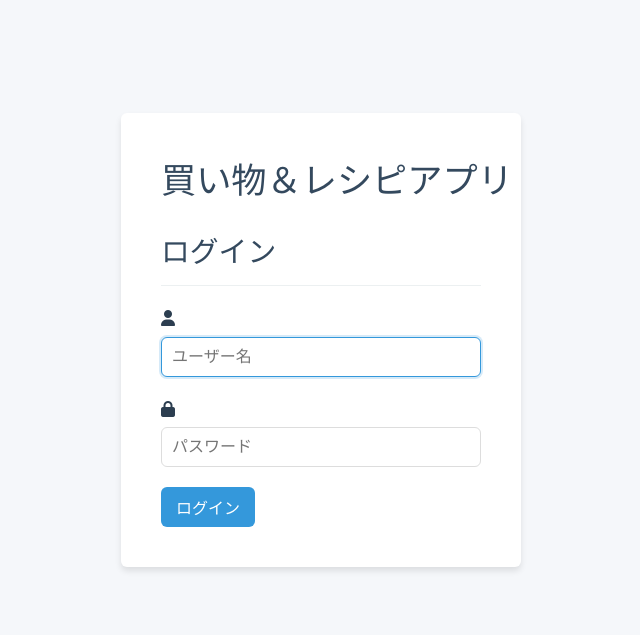
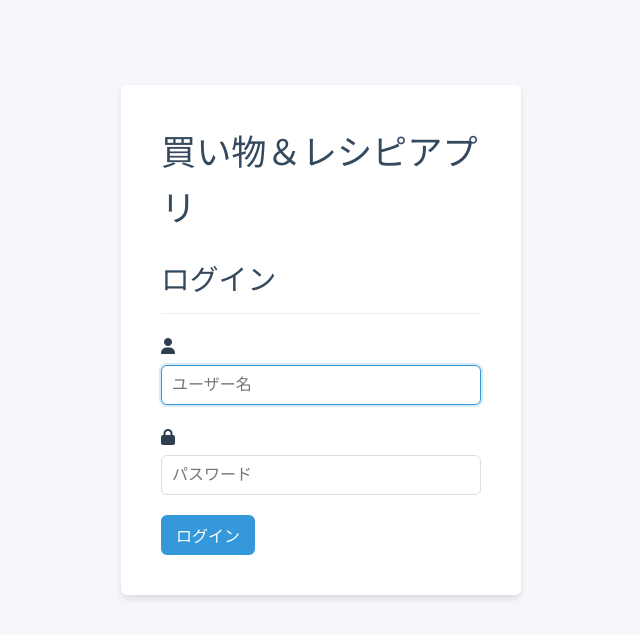
Before and after one commit to tomomo086/shopping_recipe_app, a Flask app: a page that uses templates/layout.html in a window 1280 px wide. Shown: the top 635 px of the page, without its empty margins (319-959 px from the left). Run offline with Flask 3, Linux system fonts and the light colour scheme.

Commit message:
Revert "Update style.css"

```diff
--- a/static/css/style.css
+++ b/static/css/style.css
@@ -256,11 +256,6 @@ textarea:focus {
     padding: 40px;
     width: 100%;
     max-width: 400px;
-}
-
-/* タイトルの改行を防止するスタイルを追加 */
-.login-card h1 {
-    white-space: nowrap;  /* テキストを改行させない */
 }
 
 .error-message {
```
